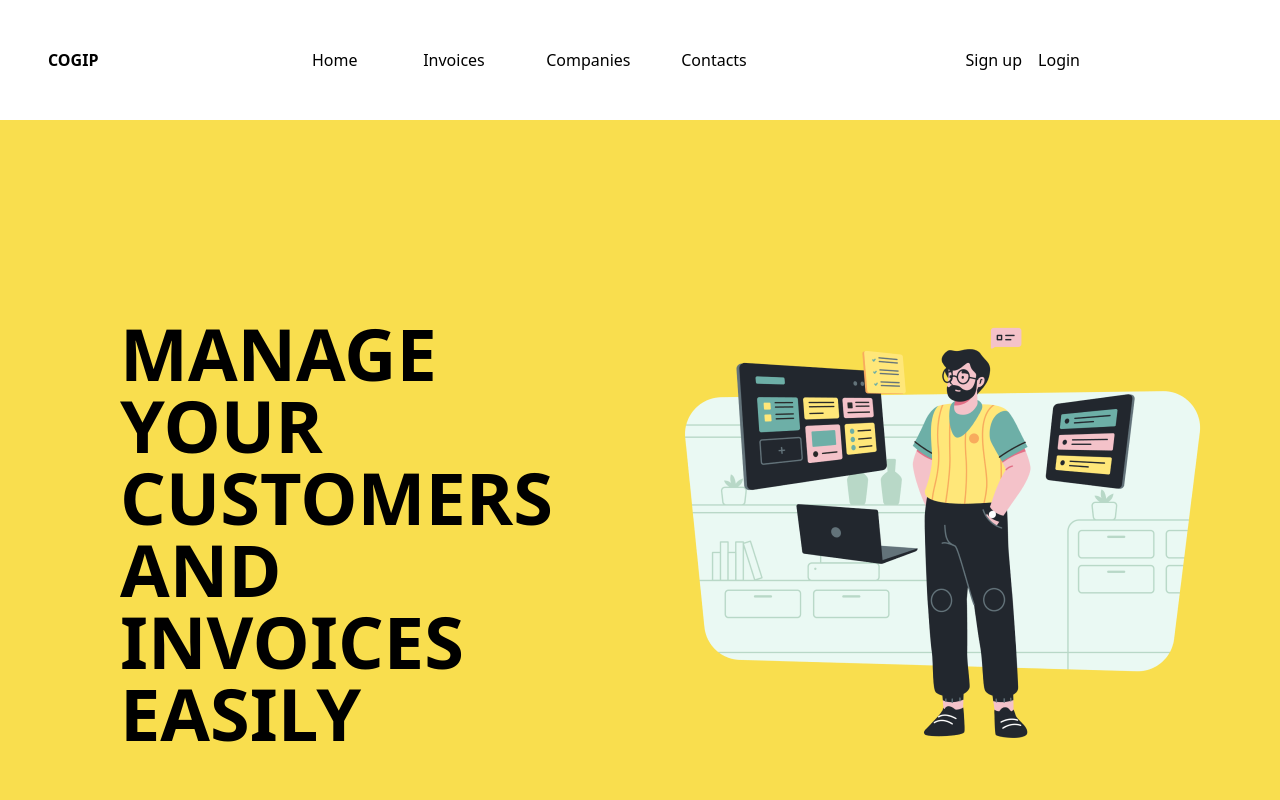
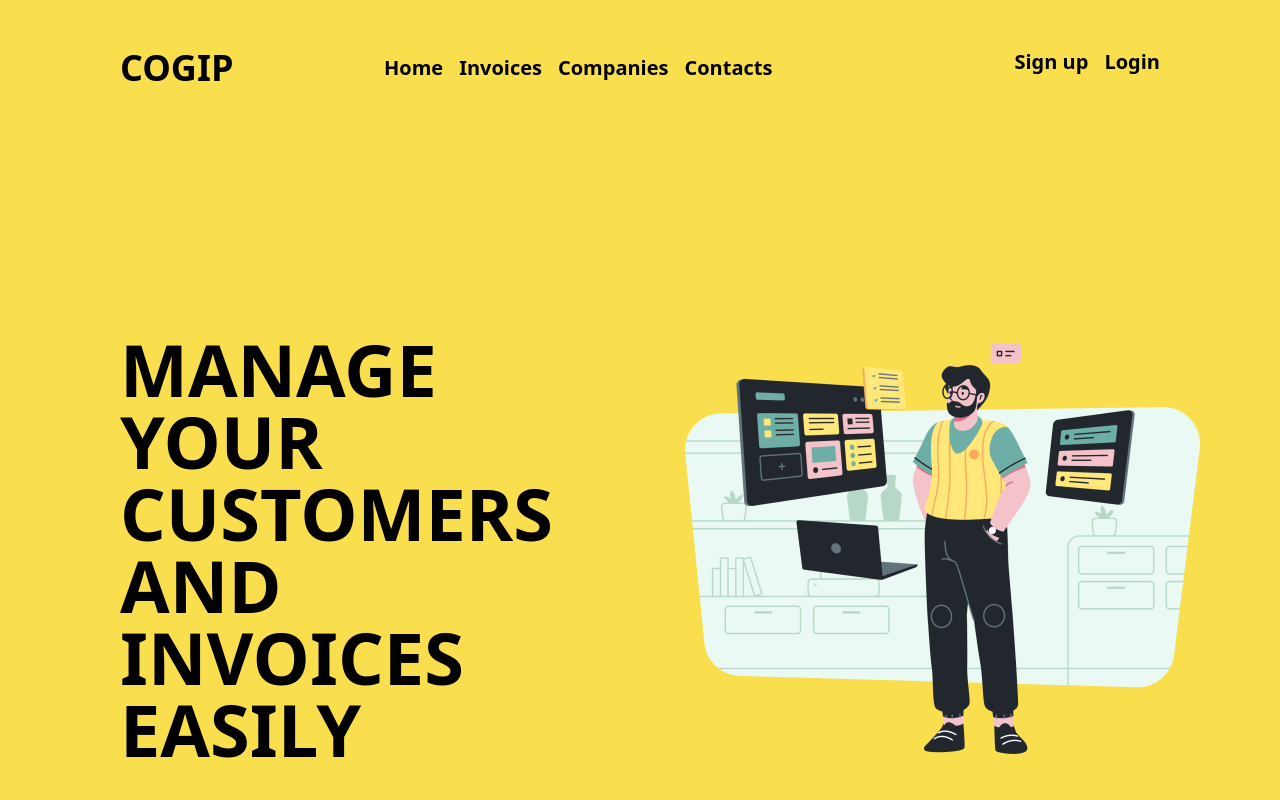
Before and after one commit to HakimBaidouri/COGIP, a React (Vite) app in the folder frontend/: page / in a window 1280 px wide. Shown: the top 800 px of the page. Built offline with nearby package versions, Linux system fonts and the light colour scheme.

Commit message:
header """fix"""

```diff
--- a/frontend/src/pages/header.jsx
+++ b/frontend/src/pages/header.jsx
@@ -1,31 +1,31 @@
-import { NavLink } from "react-router-dom";
+import {NavLink} from "react-router-dom";
 
 function Header() {
     return (
-      <header>
-        <div className="w-screen p-12 flex flex-row font-cogip-roboto">
+        <header className="relative w-screen pl-30 pt-12 pb-12 flex font-cogip-roboto font-black bg-cogip-yellow">
 
-          <div className="mr-2 basis-64 justify-start">
-            <h1 className="font-black">COGIP</h1>
+            <div className="mr-2 basis-64 justify-self-start align-middle">
+                <h1 className="font-black text-4xl">COGIP</h1>
             </div>
 
-          <div className="basis-128">
+            <div className="flex basis-128 justify-self-center align-middle items-center">
                 <nav>
-              <ul className="flex flex-row gap-4 justify center">
+                    <ul className="flex gap-4 text-xl">
                         <li className="basis-3xs"><NavLink to="/">Home</NavLink></li>
-                <li className="basis-2xs"><NavLink to="/invoices" >Invoices</NavLink></li>
+                        <li className="basis-2xs"><NavLink to="/invoices">Invoices</NavLink></li>
                         <li className="basis-xs"><NavLink to="/companies">Companies</NavLink></li>
                         <li className="basis-sm"><NavLink to="/contacts">Contacts</NavLink></li>
                     </ul>
                 </nav>
             </div>
 
-          <div className="relative right-0 flex basis-64 gap-4 justify-end">
+            <div
+                className="absolute right-30 flex basis-64 gap-4 justify-self-end align-middle items-center text-xl">
                 <a href="#">Sign up</a>
                 <a href="#">Login</a>
             </div>
 
-        </div>
+
         </header>
     );
 }
```
Lines whose indentation alone changed are shown as unchanged.
